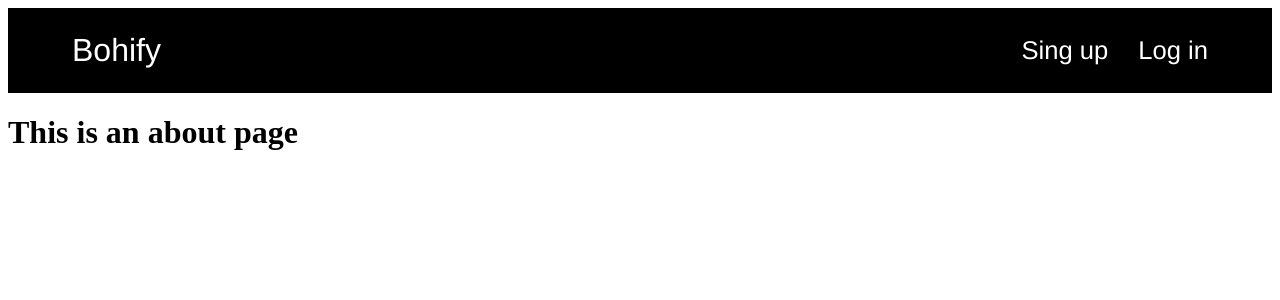
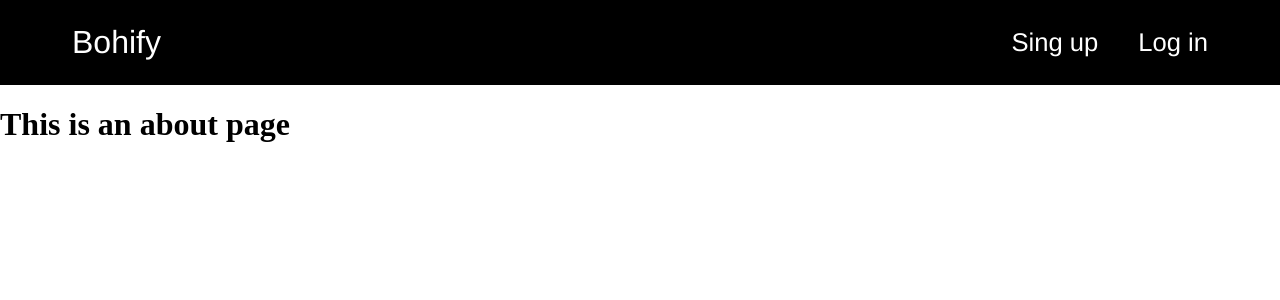
Before and after one commit to brianetaveras/bohify, a Vue app: page /about in a window 1280 px wide. Shown: the top 300 px of the page. Built offline with nearby package versions, Linux system fonts and the light colour scheme.

Commit message:
Terminado!

```diff
--- a/src/App.vue
+++ b/src/App.vue
@@ -3,22 +3,24 @@
     <div id="nav">
       <!-- <router-link to="/">Home</router-link> |
       <router-link to="/about">About</router-link> -->
-      <Navbar/>
+      <Navbar />
     </div>
-    <router-view/>
+    <router-view />
   </div>
 </template>
 
 <script lang="ts">
-import Vue from "vue"
-import Navbar from "@/components/layout/Navbar.vue"
+import Vue from "vue";
+import Navbar from "@/components/layout/Navbar.vue";
 export default Vue.extend({
-  components:{
-    Navbar
-  }
-
-})
+  components: {
+    Navbar,
+  },
+});
 </script>
 
 <style lang="scss">
+body {
+  margin: 0;
+}
 </style>
--- a/src/components/layout/Navbar.vue
+++ b/src/components/layout/Navbar.vue
@@ -46,7 +46,7 @@ export default Vue.extend({});
 
   .barra-de-navegacion {
     display: flex;
-    gap: 30px;
+    gap: 40px;
   }
 }
 
```
